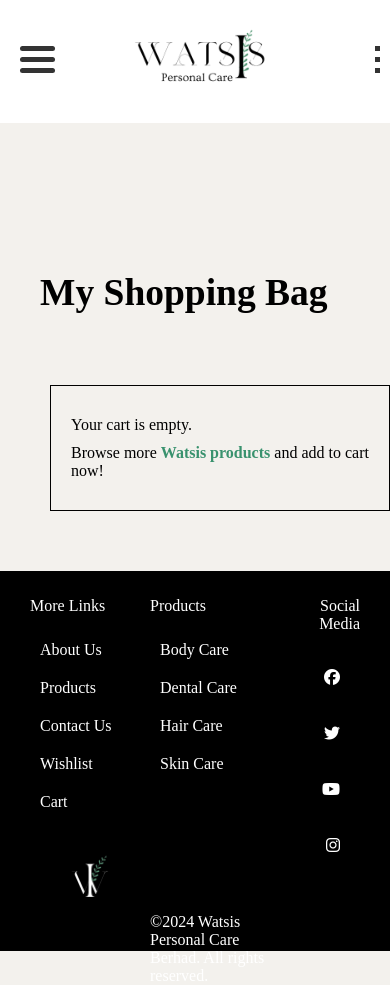
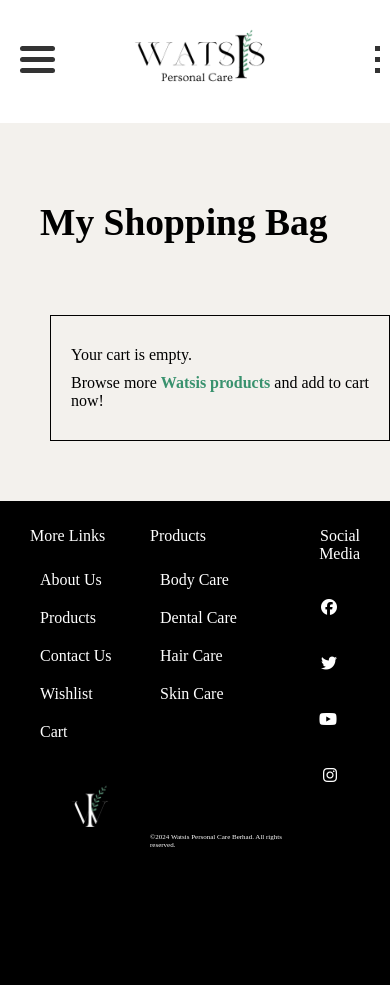
Before and after one commit to Watsis-Personal-Care/watsis-main, a PHP site: page /cart.php in a window 390 px wide. After the commit the page ends 847 px from the top, so only its background shows below. Run offline with PHP 8.4, Linux system fonts and the light colour scheme; some libraries are stand-ins or nearby versions.

Commit message:
update footer and body responsive

```diff
--- a/style.css
+++ b/style.css
@@ -534,6 +534,12 @@
 
 /* Responsive Homepage(for mobile devices) */
 @media screen and (max-width: 430px) {
+  .copyright{
+    margin-top: 130px;
+    font-size: 7px;
+  }
+
+
   .homepage .backVideo{
     height:24vh;
   }
@@ -609,7 +615,7 @@
   position: relative;
   margin:0;
   padding-bottom: 440px;
-  padding-top: 200px;
+  padding-top: 130px;
 }
 
 .cart .heading{
@@ -1058,6 +1064,10 @@
   .checkout-form,
   .payment-form{
     margin-left: 80px;
+  }
+
+  body{
+    padding-top: 200px;
   }
 }
 /* End of checkout page */
@@ -1536,7 +1546,7 @@
 
 /*Copyright style*/
 .copyright{
-  margin-top: 130px;
+  margin-top: 120px;
 }
 
 .footer-right{
```
